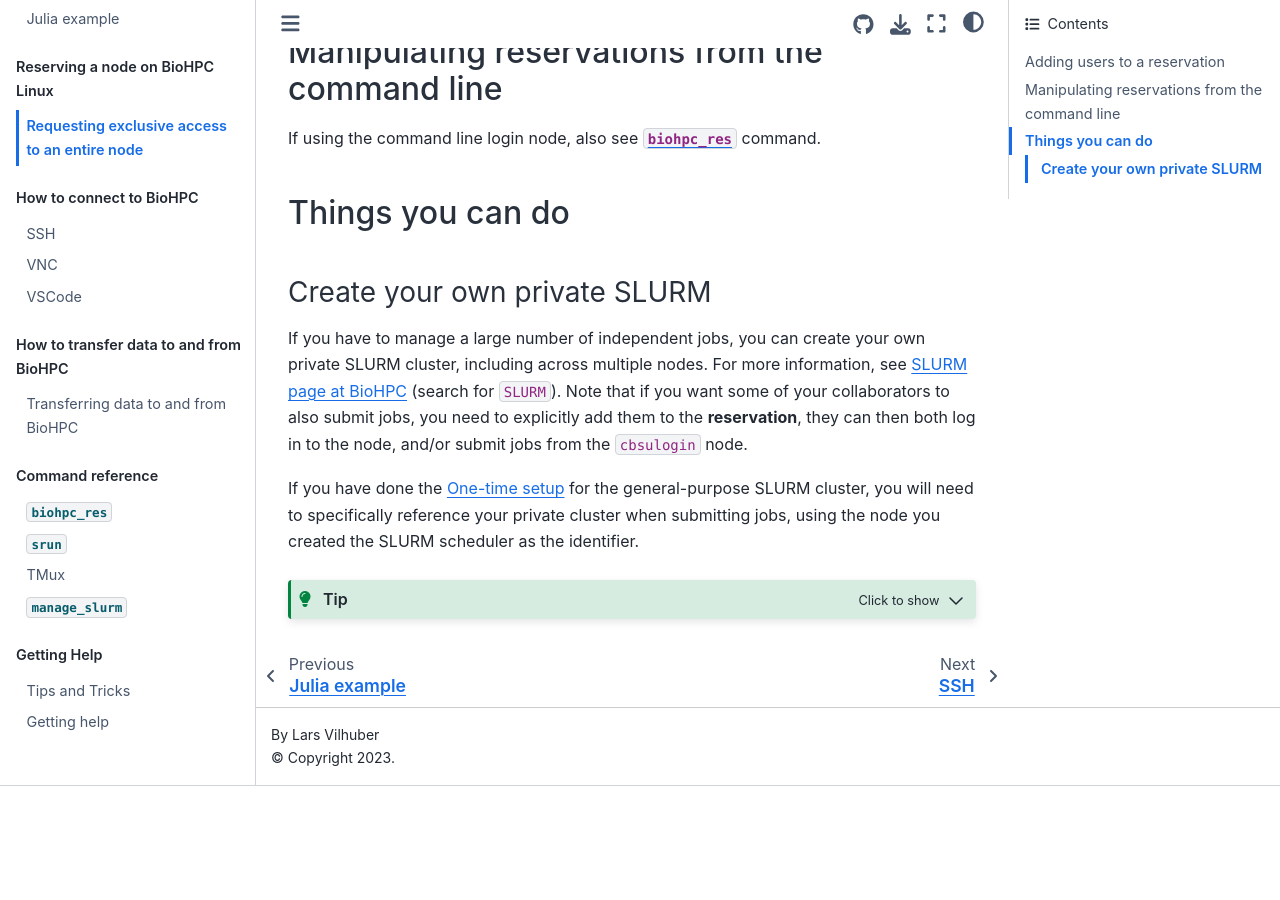
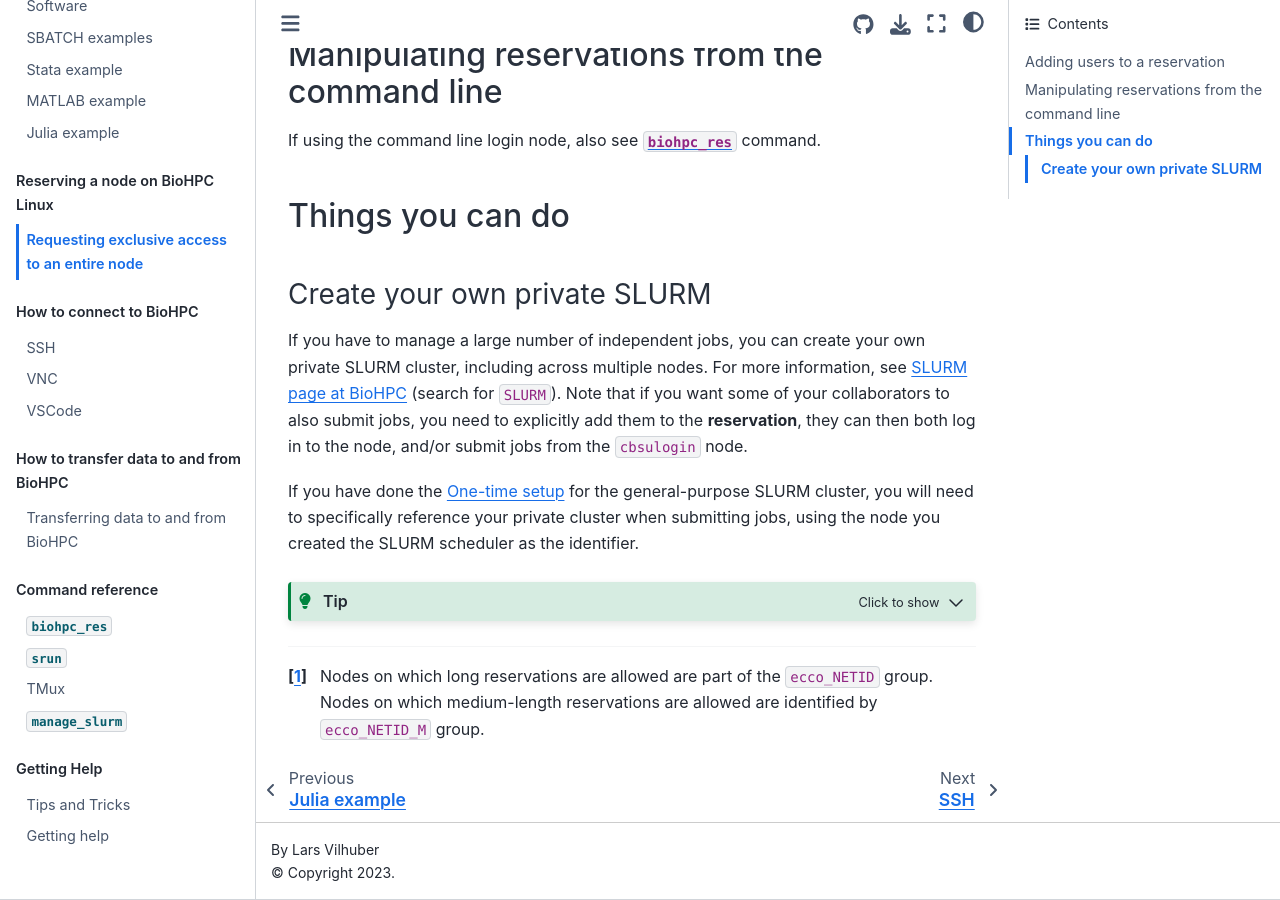
Before and after one commit to labordynamicsinstitute/ecco-notes, a Jupyter Book: the page built from docs/biohpc/reserving.md, in a window 1280 px wide and 900 px high, scrolled down 1157 px. Built offline with Jupyter Book 1.0.4 settings and Sphinx 7.4.7 and the Sphinx Book theme 1.1.4, drawn with Linux system fonts in a browser that asks for light colours; before the commit the page ends 1943 px from its top, so only the background shows below that; some of the changed text lies outside the part shown.

Commit message:
Update reserving.md

```diff
--- a/docs/biohpc/reserving.md
+++ b/docs/biohpc/reserving.md
@@ -5,7 +5,9 @@
 
 - general: 24 hours
 - faculty: 3 days
-- contributing: 7 days on their contributed node
+- contributing: 7 days on their contributed node, 3 days on any other nodes.[^resnote1]
+
+[^resnote1]: Nodes on which long reservations are allowed are part of the `ecco_NETID` group. Nodes on which medium-length reservations are allowed are identified by `ecco_NETID_M` group.
 
 Typical nodes have between 16 and 32 CPUs, and between 128Gb and 1024Gb of RAM (memory). File storage varies substantially.
 
```
